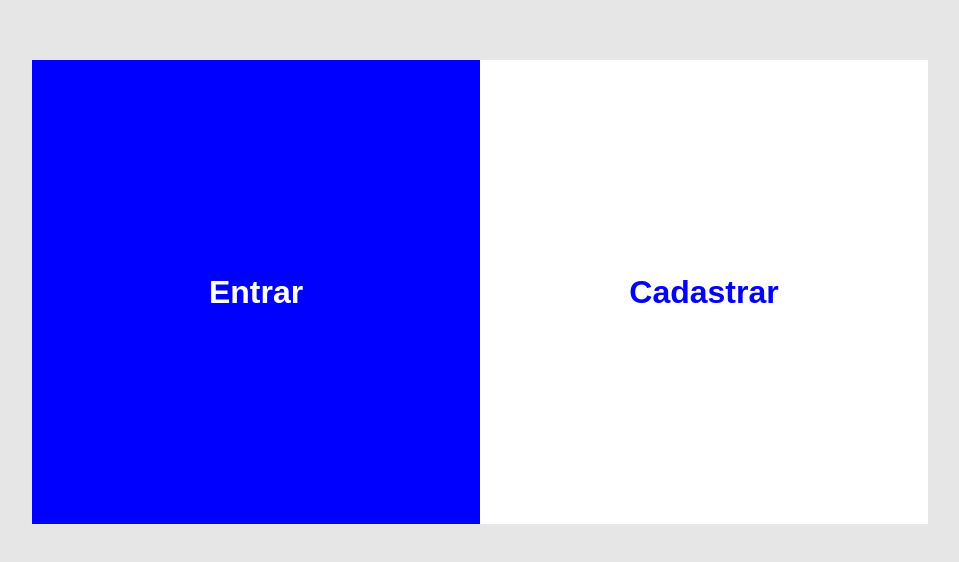
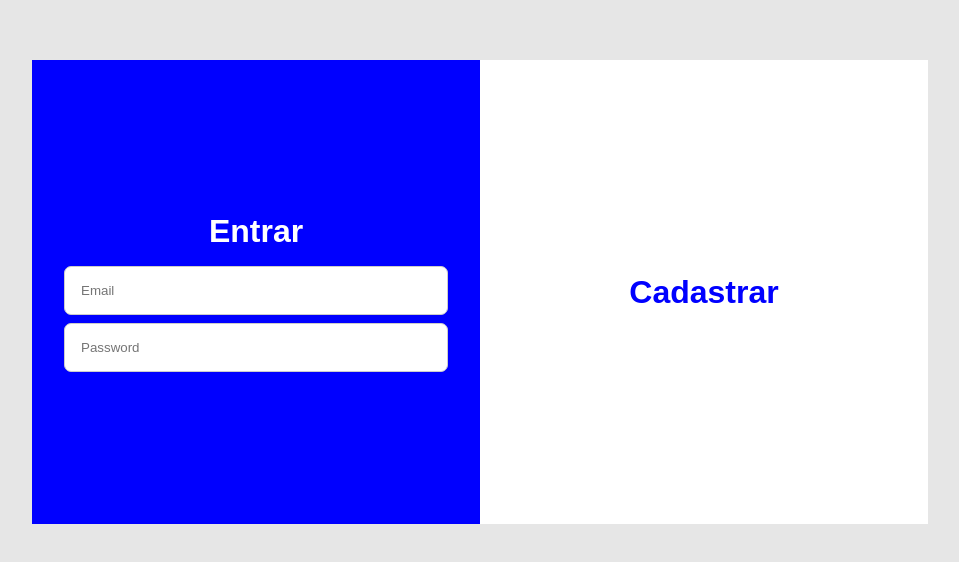
Before and after one commit to JoaoBibito/SPA-BREAKINGNEWS, a React (Vite) app: page /auth in a window 1280 px wide. Shown: the part 108-670 px from the top of the page, without its empty margins (160-1119 px from the left). Built offline with nearby package versions, Linux system fonts and the light colour scheme.

Commit message:
Feat: Create style of button and input

```diff
--- /dev/null
+++ b/src/components/Button/Button.jsx
@@ -0,0 +1,4 @@
+import {ButtonSpace} from "./ButtonStyled";
+export function Button({type, text}) {
+  return <ButtonSpace type={type}>{text}</ButtonSpace>;
+}
--- /dev/null
+++ b/src/components/Button/ButtonStyled.js
@@ -0,0 +1,22 @@
+import styled from "styled-components";
+
+export const ButtonSpace = styled.button`
+  background-color: #0bade3;
+  border: none;
+  outline: none;
+  font-size: 1rem;
+  padding: 0.4rem 1rem;
+  color: #fff;
+  transition: all 0.4s ease-in-out;
+  cursor: pointer;
+  border-radius: 0.3rem;
+  font-family: Roboto, Arial;
+  width: auto;
+  font-weight: 500;
+  letter-spacing: 0.1rem;
+  text-transform: uppercase;
+
+  :hover {
+    background-color: #0a86af;
+  }
+`;
--- /dev/null
+++ b/src/components/Input/Input.jsx
@@ -0,0 +1,4 @@
+import {InputSpace} from "./InputStyled";
+export function Input({type, placeholder, register, name}) {
+  return <InputSpace type={type} placeholder={placeholder} />;
+}
--- /dev/null
+++ b/src/components/Input/InputStyled.js
@@ -0,0 +1,6 @@
+import styled from "styled-components";
+export const InputSpace = styled.input`
+  padding: 1rem;
+  border-radius: 7px;
+  border: 1px solid #ccc;
+`;
--- a/src/components/Navbar/Navbar.jsx
+++ b/src/components/Navbar/Navbar.jsx
@@ -1,6 +1,7 @@
 import {Link, Outlet, useNavigate} from "react-router-dom";
 import logo from "../../assets/logo.png";
-import {Button, Nav, ImgLogo, InputSpace, ErrorSpan} from "./NavbarStyled.js";
+import {Nav, ImgLogo, InputSpace, ErrorSpan} from "./NavbarStyled.js";
+import {Button} from "../Button/Button.jsx";
 import {useForm} from "react-hook-form";
 import {z} from "zod";
 import {zodResolver} from "@hookform/resolvers/zod";
@@ -54,7 +55,11 @@ export function Navbar() {
           <ImgLogo src={logo} alt='Logo do Breaking News' />
         </Link>
 
-        <Button onClick={goAuth}>Entrar</Button>
+        <Link to='/auth'>
+          <Button type='text' text='Entrar'>
+            Entrar
+          </Button>
+        </Link>
       </Nav>
       {errors.title && <ErrorSpan>{errors.title.message}</ErrorSpan>}
       <Outlet />
--- a/src/pages/Authentication/Authentication.jsx
+++ b/src/pages/Authentication/Authentication.jsx
@@ -1,10 +1,16 @@
 import {AuthContainer, Section} from "./AuthenticationStyled";
+import {Input} from "../../components/Input/Input";
 export function Authentication() {
   return (
     <AuthContainer>
       <Section type='signin'>
         <h2>Entrar</h2>
+        <form>
+          <Input type='email' placeholder='Email' name='email' />
+          <Input type='password' placeholder='Password' name='password' />
+        </form>
       </Section>
+
       <Section type='signup'>
         <h2>Cadastrar</h2>
       </Section>
```
Also changed, not shown: src/components/Navbar/Navbar.css (deleted, +0 -18 lines).
